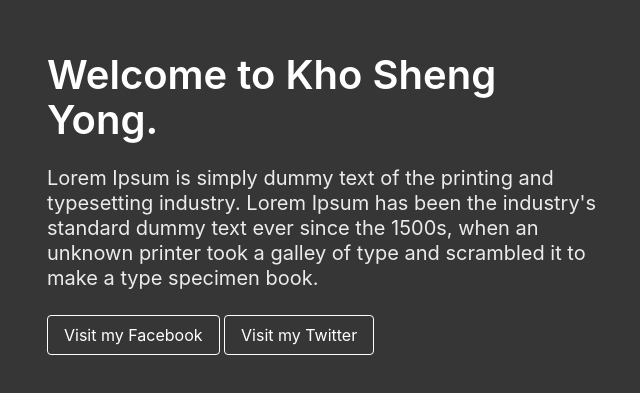
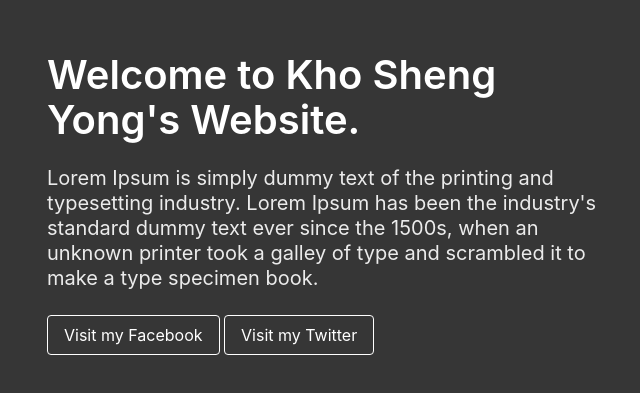
Before and after one commit to Khosyong/khoshengyong.github.io, a plain HTML site: page index.html in a window 1280 px wide. Shown: the part 197-590 px from the top of the page, without its empty margins (311-951 px from the left). Drawn offline with nearby package versions, Linux system fonts and the light colour scheme.

Commit message:
Update index.html

```diff
--- a/index.html
+++ b/index.html
@@ -1,7 +1,7 @@
 <!DOCTYPE html>
 <html>
     <head>
-        <title>Kho Sheng Yong</title>
+        <title>Kho Sheng Yong's Website</title>
         <link rel="stylesheet"
             href="https://cdn.jsdelivr.net/npm/bulma@0.9.2/css/bulma.min.css">
         <meta name="viewport" content="width=device-width, initial-scale=1">
@@ -13,7 +13,7 @@
             <div class="columns is-vcentered is-centered">
                 <div class="column is-6">
                     <div class="block">
-                        <h1 class="title is-2">Welcome to Kho Sheng Yong.</h1>
+                        <h1 class="title is-2">Welcome to Kho Sheng Yong's Website.</h1>
                     </div>
                     <div class="block">
                         <h2 class="subtitle">Lorem Ipsum is simply dummy text of the printing and typesetting industry. Lorem Ipsum has been the industry's standard dummy text ever since the 1500s, when an unknown printer took a galley of type and scrambled it to make a type specimen book.<br>
```
